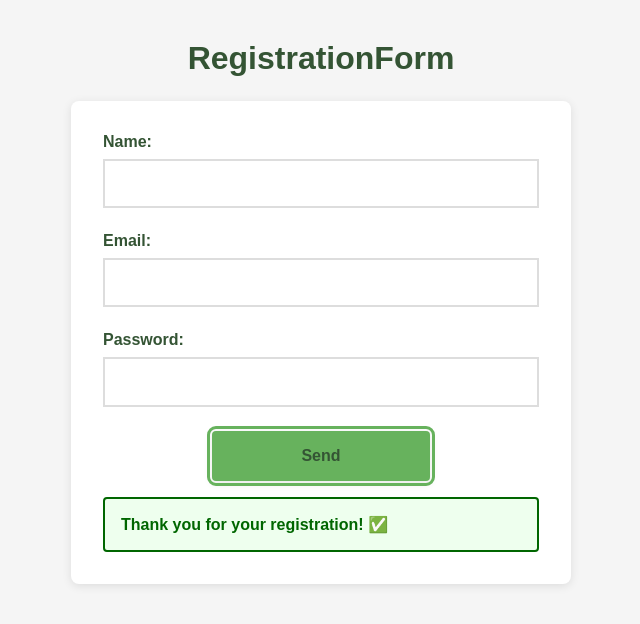
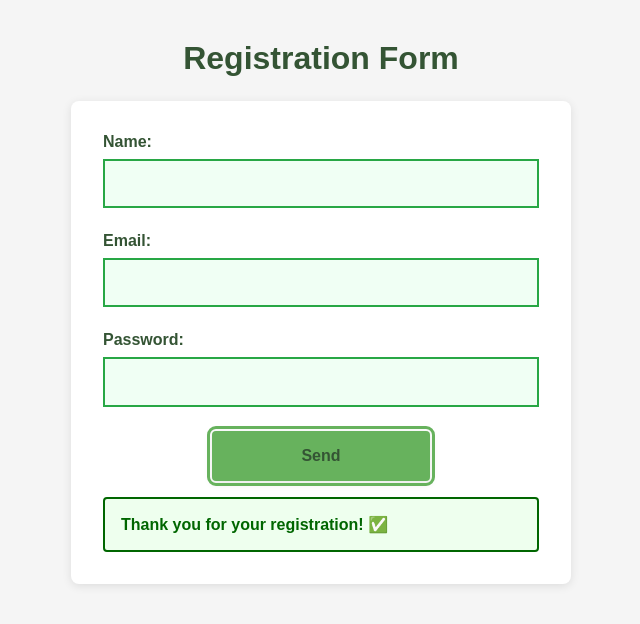
Before and after one commit to bjorkmanemelie/603_form, a plain HTML site: page index.html in a window 1280 px wide. Both pictures are taken after typing "Sample", "name@example.com", "Sample123" into the empty fields and a click on the button "Send". Shown: the whole page, without its empty margins (319-959 px from the left). Drawn offline with Linux system fonts and the light colour scheme.

Commit message:
fixed small syntax bugs

```diff
--- a/index.html
+++ b/index.html
@@ -5,11 +5,11 @@
     <meta charset="UTF-8">
     <meta name="viewport" content="width=device-width, initial-scale=1.0">
     <link rel="stylesheet" href="style.css">
-    <title>FORM 603</title>
+    <title>Exercise 603.</title>
 </head>
 
 <body>
-    <h1>RegistrationForm</h1>
+    <h1>Registration Form</h1>
 
     <form id="registrationForm" novalidate>
 
--- a/main.js
+++ b/main.js
@@ -23,13 +23,13 @@ form.addEventListener("submit", function (e) {
     }
 
     if (!emailInput.value.trim()) {
-      emailInput.classList.add("invalid", "true");
+      emailInput.classList.add("invalid");
       emailInput.setAttribute("aria-invalid", "true");
     }
 
     if (!passwordInput.value.trim()) {
       passwordInput.classList.add("invalid");
-      passwordInput.setAttribute("aria-label", "true");
+      passwordInput.setAttribute("aria-invalid", "true");
     }
 
     console.log("An empty field!");
@@ -37,10 +37,18 @@ form.addEventListener("submit", function (e) {
     msg.className = "success";
     msg.textContent = "Thank you for your registration! ✅ ";
 
+    nameInput.classList.add("valid");
+    nameInput.classList.remove("invalid");
+    nameInput.setAttribute("aria-invalid", "false");
+
+    emailInput.classList.add("valid");
+    emailInput.classList.remove("invalid");
+    emailInput.setAttribute("aria-invalid", "false");
+
+    passwordInput.classList.add("valid");
+    passwordInput.classList.remove("invalid");
+    passwordInput.setAttribute("aria-invalid", "false");
+
     form.reset();
   }
 });
-
-console.log("The form has been send!");
-
-console.log(nameInput, emailInput, passwordInput);
```
